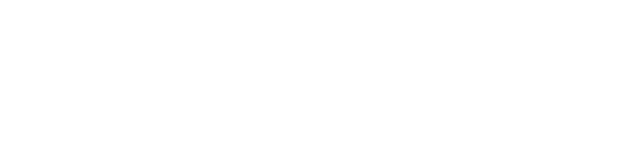
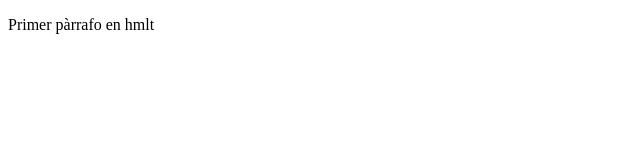
Before and after one commit to UsuarioUdemy2022/CursoGitPildoras, a plain HTML site: page index.html in a window 1280 px wide. Shown: the whole page, without its empty margins (0-640 px from the left). Drawn offline with Linux system fonts and the light colour scheme.

Commit message:
Primer parrafo agregado html

```diff
--- a/index.html
+++ b/index.html
@@ -4,6 +4,6 @@
 
     </head>
     <body>
-
+        <p>Primer pàrrafo en hmlt</p>
     </body>
 </html>
```
